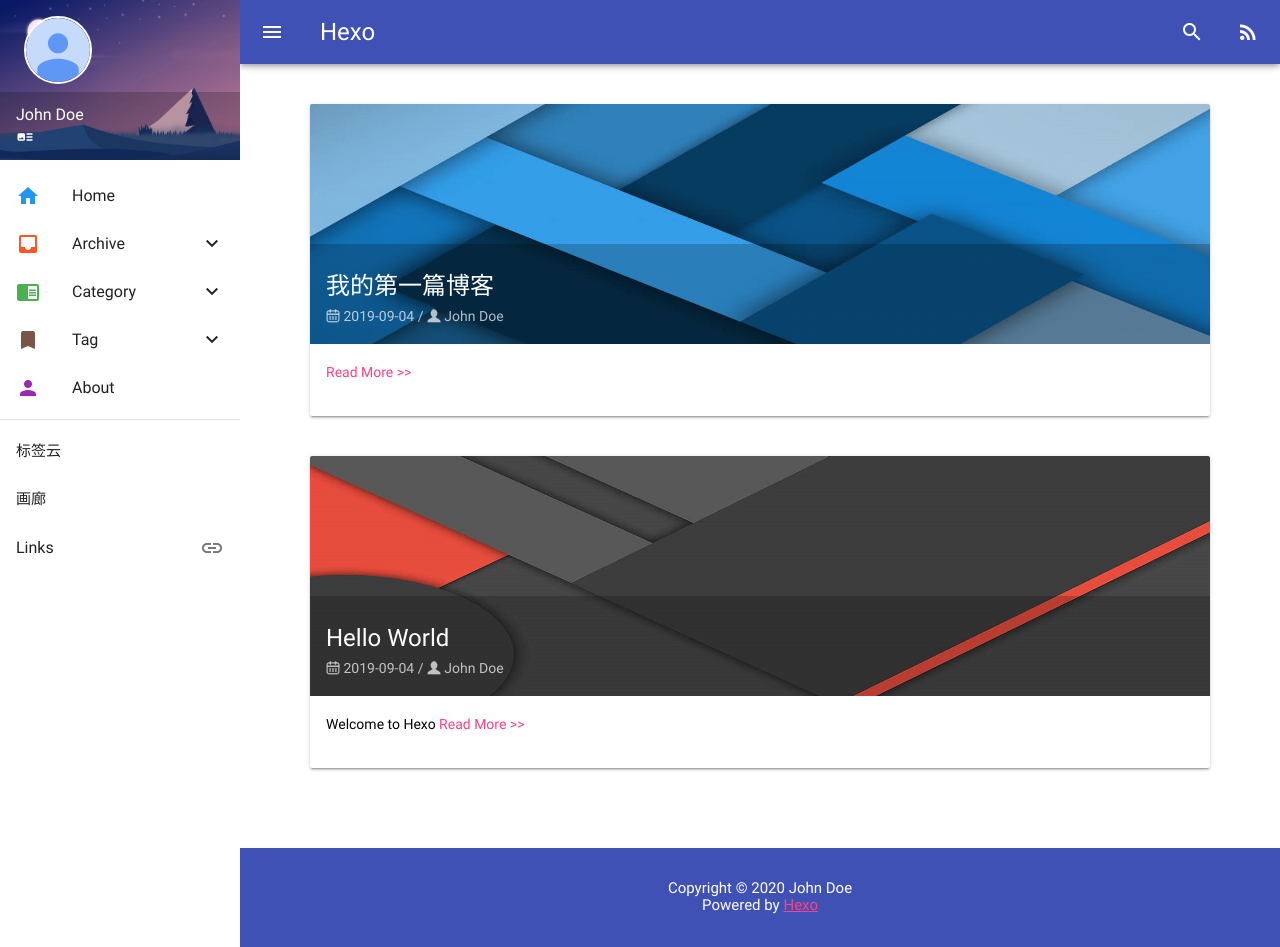
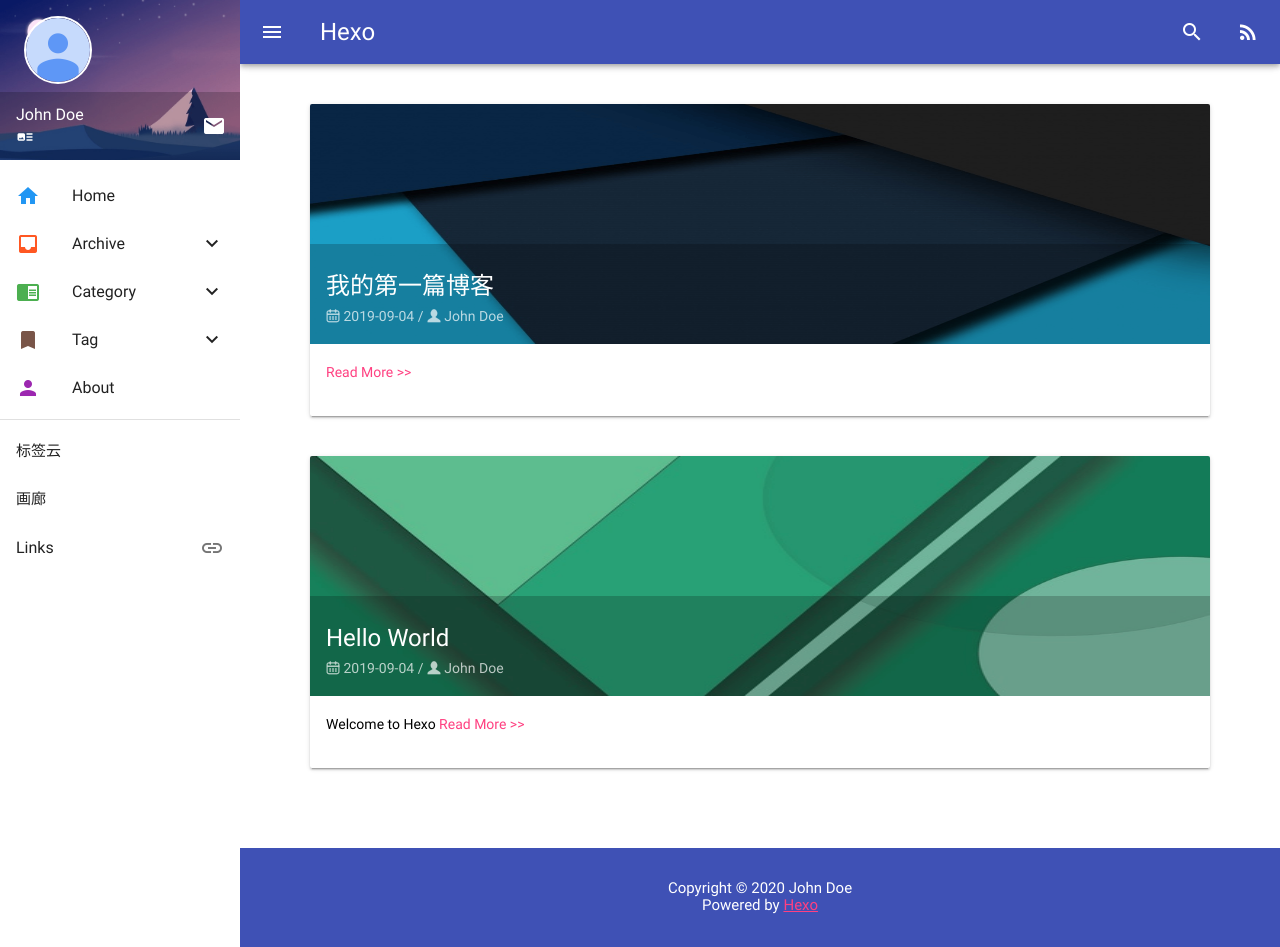
Before and after one commit to 2522382606/2522382606.github.io, a plain HTML site: page archives/2019/index.html in a window 1280 px wide. Drawn offline with Linux system fonts and the light colour scheme; files whose address does not match are found by name.

Commit message:
Site updated: 2020-02-06 15:49:09

```diff
--- a/archives/2019/index.html
+++ b/archives/2019/index.html
@@ -77,6 +77,10 @@
         <div class="mdui-grid-tile-title">John Doe</div>
         <div class="mdui-grid-tile-subtitle"><i class="mdui-icon material-icons">art_track</i></div>
       </div>
+
+        <div class="mdui-grid-tile-buttons">
+          <a href="mailto:2522382606@QQ.com" class="mdui-btn mdui-btn-icon" mdui-tooltip="{content: '2522382606@QQ.com'}"><i class="mdui-icon material-icons">email</i></a>
+        </div>
 
     </div>
   </div>
@@ -160,7 +164,7 @@
     <a href="/2019/09/04/我的第一篇博客/">
       <header class="mdui-card-media mdui-ripple">
 
-        <img src="/images/random/material-2.png" style="max-height: 240px;">
+        <img src="/images/random/material-19.png" style="max-height: 240px;">
         <div class="mdui-card-media-covered">
           <div class="mdui-card-primary">
             <div class="mdui-card-primary-title">我的第一篇博客</div>
@@ -185,7 +189,7 @@
     <a href="/2019/09/04/hello-world/">
       <header class="mdui-card-media mdui-ripple">
 
-        <img src="/images/random/material-4.png" style="max-height: 240px;">
+        <img src="/images/random/material-6.png" style="max-height: 240px;">
         <div class="mdui-card-media-covered">
           <div class="mdui-card-primary">
             <div class="mdui-card-primary-title">Hello World</div>
```
Also changed, not shown: 2019/09/04/hello-world/index.html (+6 -2 lines), 2019/09/04/我的第一篇博客/index.html (+7 -3 lines), archives/2019/09/index.html (+5 -1 lines), archives/index.html (+6 -2 lines), index.html (+6 -2 lines).
